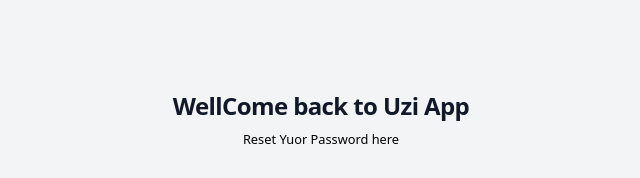
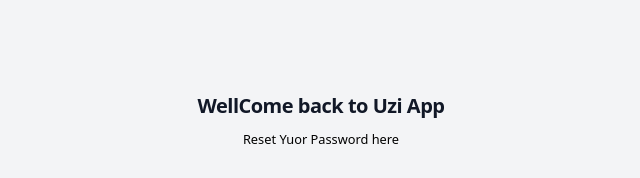
Before and after one commit to bahati-hakizimana/uzi_App, a React (Vite) app: page /password_reset in a window 1280 px wide. Shown: the top 178 px of the page, without its empty margins (319-959 px from the left). Built offline with nearby package versions, Linux system fonts and the light colour scheme.

Commit message:
firstcommit

```diff
--- a/src/views/PasswordReset.jsx
+++ b/src/views/PasswordReset.jsx
@@ -16,6 +16,7 @@
       });
       if(response.ok){
         console.log('We have sent a messege on your registered phone number');
+        // History('/ConfirmPasswordReset');
 
       }else{
         console.log('Password reset failed try again');
@@ -34,7 +35,7 @@
     <div className="flex min-h-full flex-1 flex-col justify-center px-6 py-12 lg:px-8">
         <div className="sm:mx-auto sm:w-full sm:max-w-sm">
 
-          <h2 className="mt-10 text-center text-2xl font-bold leading-9 tracking-tight text-gray-900">
+          <h2 className="mt-10 text-center text-xl font-semibold leading-9 tracking-tight text-gray-900">
             WellCome back to Uzi App
           </h2>
 
--- a/src/views/Signin.jsx
+++ b/src/views/Signin.jsx
@@ -37,7 +37,7 @@
     <div className="flex min-h-full flex-1 flex-col justify-center px-6 py-12 lg:px-8">
         <div className="sm:mx-auto sm:w-full sm:max-w-sm">
 
-          <h2 className="mt-10 text-center text-2xl font-bold leading-9 tracking-tight text-gray-900">
+          <h2 className="mt-10 text-center text-xl font-semibold leading-9 tracking-tight text-gray-900">
             WellCome to Uzi App
           </h2>
 
```
